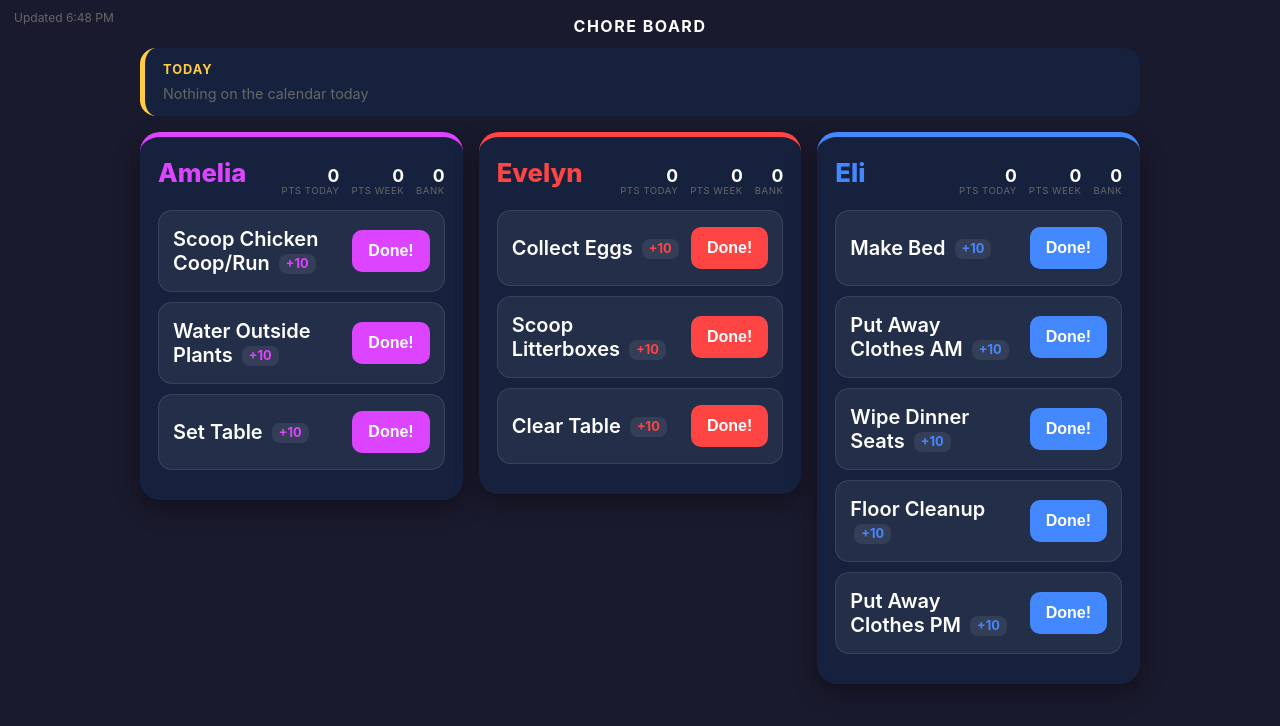
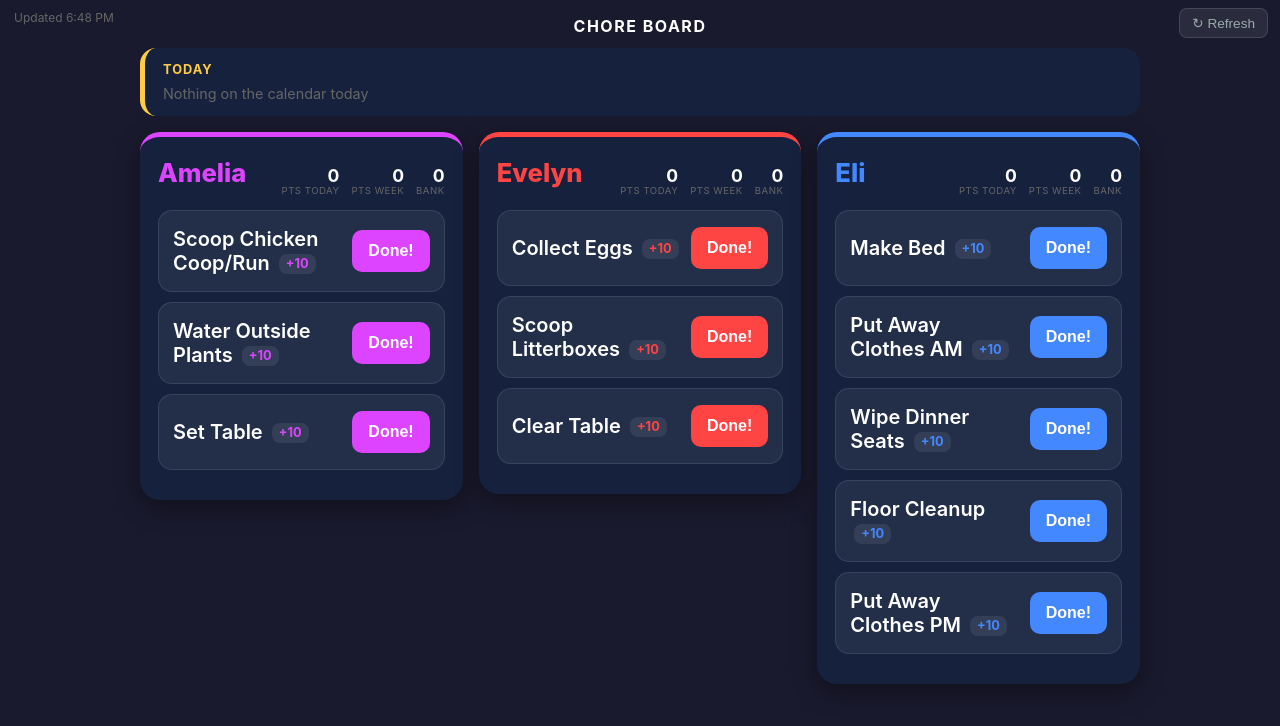
Before and after one commit to s39n/chore-list-app, a website: page scores.html in a window 1280 px wide. Drawn offline with Linux system fonts and the light colour scheme; no server answers.

Commit message:
feat: board refresh button (hard reload for kiosk); old-Safari date fix

```diff
--- a/scores.html
+++ b/scores.html
@@ -40,6 +40,23 @@
             font-size: 0.75rem;
             text-align: left;
         }
+
+        #refresh-btn {
+            position: fixed;
+            top: 8px;
+            right: 12px;
+            z-index: 50;
+            background: rgba(255,255,255,0.08);
+            color: #9aa;
+            border: 1px solid rgba(255,255,255,0.12);
+            border-radius: 8px;
+            padding: 6px 12px;
+            font-size: 0.85rem;
+            cursor: pointer;
+            -webkit-tap-highlight-color: transparent;
+            touch-action: manipulation;
+        }
+        #refresh-btn:active { opacity: 0.5; }
 
         #scoreboard {
             display: flex;
@@ -362,6 +379,7 @@
     </style>
 </head>
 <body>
+    <button id="refresh-btn" onclick="location.reload(true)">↻ Refresh</button>
     <h1>Chore Board</h1>
     <div id="last-updated">Loading...</div>
     <div id="calendar-panel"></div>
@@ -891,7 +909,7 @@
             idleTimer = setTimeout(showScreensaver, SS_IDLE_MS);
         }
 
-        document.getElementById("last-updated").textContent = "Loading (v17)…";
+        document.getElementById("last-updated").textContent = "Loading (v18)…";
         loadScores();
         loadCalendar();
         loadWeather();
```
